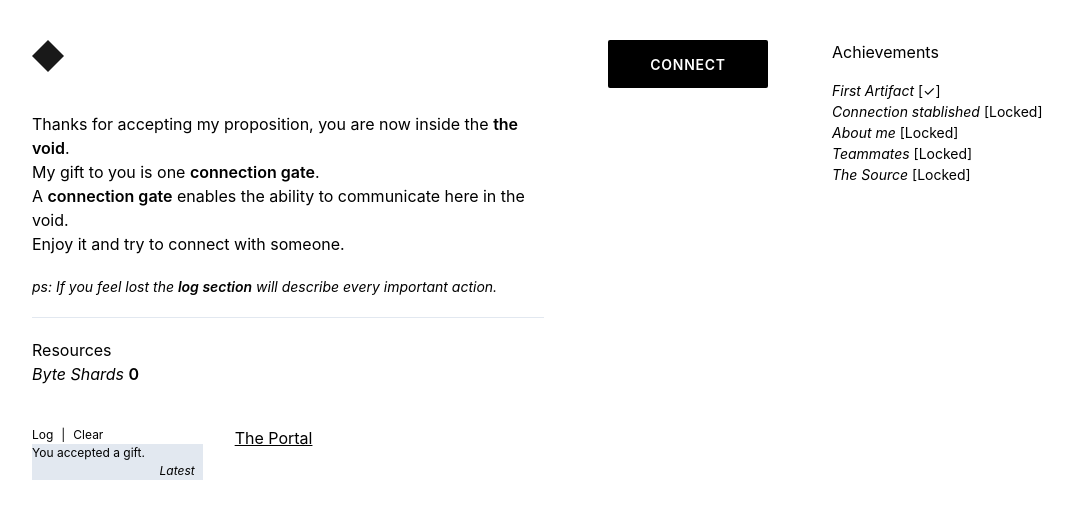
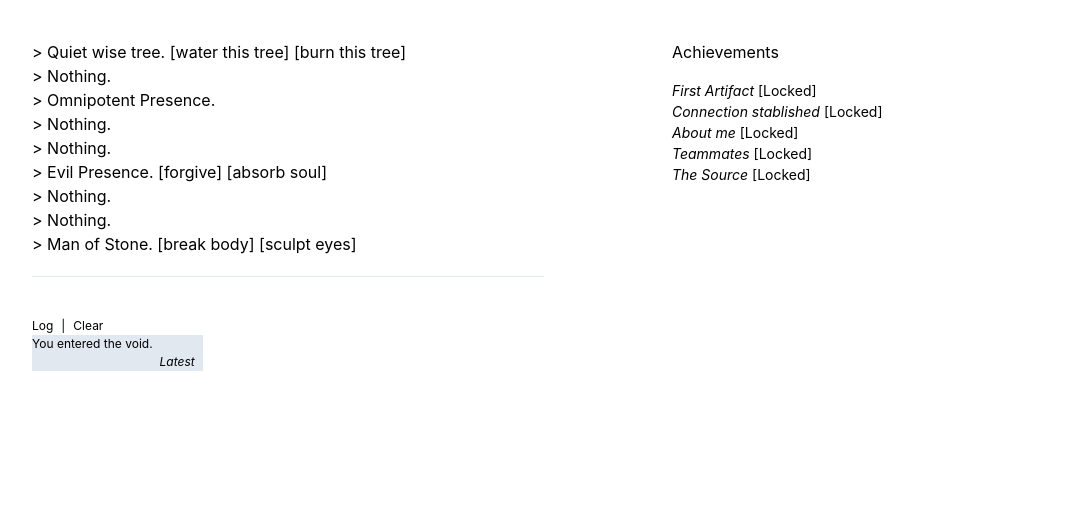
Before and after one commit to lensisle/page, a React (Create React App) app: page / in a window 1280 px wide. Both pictures are taken after a click on the button "Explore". Shown: the top 518 px of the page, without its empty margins (8-1080 px from the left). Built offline with nearby package versions, Linux system fonts and the light colour scheme.

Commit message:
Add the void entrance screen

```diff
--- a/src/App.js
+++ b/src/App.js
@@ -13,6 +13,7 @@ import { Log } from "./global/Log";
 import { GameMenu } from "./global/GameMenu";
 import { UnsuccessfulConnectionScreen } from "./screens/UnsuccessfulConnectionScreen";
 import { Separator } from "./global/Separator";
+import { TheVoidEntranceScreen } from "./screens/TheVoidEntranceScreen";
 
 export default function App() {
   return (
@@ -26,6 +27,7 @@ export default function App() {
               <ConnectionGiftScreen />
               <FastEndScreen />
               <UnsuccessfulConnectionScreen />
+              <TheVoidEntranceScreen />
             </div>
             <Separator />
             <Resources />
--- a/src/data.js
+++ b/src/data.js
@@ -17,9 +17,10 @@ export const T2 = {
 
 export const StepNames = {
   Introduction: 0,
-  ConnectionGateGift: 1,
-  ConnectionGateAccepted: 2,
-  UnsuccessfulConnection: 3,
+  TheVoidEntrance: 1,
+  ConnectionGateGift: 2,
+  ConnectionGateAccepted: 3,
+  UnsuccessfulConnection: 4,
   FastEnd: -1
 };
 
--- a/src/global/Actions.js
+++ b/src/global/Actions.js
@@ -48,7 +48,7 @@ const ProgressButton = props => {
 export function Actions(props) {
   const { step } = useContext(AppContext);
 
-  if (step === StepNames.Introduction || step === StepNames.FastEnd) {
+  if (step <= StepNames.TheVoidEntrance) {
     return null;
   }
 
--- a/src/global/Resources.js
+++ b/src/global/Resources.js
@@ -13,11 +13,7 @@ export function Resources(props) {
     }
   ];
 
-  if (
-    step === StepNames.Introduction ||
-    step === StepNames.FastEnd ||
-    resources.length < 1
-  ) {
+  if (step <= StepNames.TheVoidEntrance || resources.length < 1) {
     return null;
   }
 
--- a/src/global/Trophies.js
+++ b/src/global/Trophies.js
@@ -1,5 +1,6 @@
 import React, { useContext } from "react";
 import { AppContext } from "../context";
+import { StepNames } from "../data";
 
 const Trophy = ({ img, description }) => (
   <div>
@@ -13,9 +14,9 @@ const Trophy = ({ img, description }) => (
 );
 
 export function Trophies() {
-  const { trophies = [] } = useContext(AppContext);
+  const { trophies = [], step } = useContext(AppContext);
 
-  if (trophies.length < 1) {
+  if (trophies.length < 1 || step <= StepNames.TheVoidEntrance) {
     return null;
   }
 
--- a/src/screens/IntroScreen.js
+++ b/src/screens/IntroScreen.js
@@ -1,28 +1,22 @@
 import React, { useContext } from "react";
-import { StepNames, T1, AchievementsList } from "../data";
+import { StepNames, T1 } from "../data";
 import { AppContext } from "../context";
 import { createLog } from "../utils/logUtils";
 
 export function IntroScreen(props) {
-  const {
-    step,
-    setTrophies,
-    setStep,
-    logQueue,
-    setLogQueue,
-    setUnlockedAchievements
-  } = useContext(AppContext);
+  const { step, setTrophies, setStep, logQueue, setLogQueue } = useContext(
+    AppContext
+  );
 
   if (step !== StepNames.Introduction) {
     return null;
   }
 
   function goToNext() {
-    setUnlockedAchievements("First Artifact");
     setTrophies([T1]);
-    const log = createLog(logQueue, "You accepted a gift.");
+    const log = createLog(logQueue, "You entered the void.");
     setLogQueue(log);
-    setStep(StepNames.ConnectionGift);
+    setStep(StepNames.TheVoidEntrance);
   }
 
   function goToEnd() {
--- /dev/null
+++ b/src/screens/TheVoidEntranceScreen.js
@@ -0,0 +1,26 @@
+import React, { useContext } from "react";
+import { StepNames } from "../data";
+import { AppContext } from "../context";
+import { createLog } from "../utils/logUtils";
+
+export function TheVoidEntranceScreen(props) {
+  const { step } = useContext(AppContext);
+
+  if (step !== StepNames.TheVoidEntrance) {
+    return null;
+  }
+
+  return (
+    <div>
+      <p>> Quiet wise tree. [water this tree] [burn this tree]</p>
+      <p>> Nothing.</p>
+      <p>> Omnipotent Presence.</p>
+      <p>> Nothing.</p>
+      <p>> Nothing.</p>
+      <p>> Evil Presence. [forgive] [absorb soul]</p>
+      <p>> Nothing.</p>
+      <p>> Nothing.</p>
+      <p>> Man of Stone. [break body] [sculpt eyes]</p>
+    </div>
+  );
+}
```
